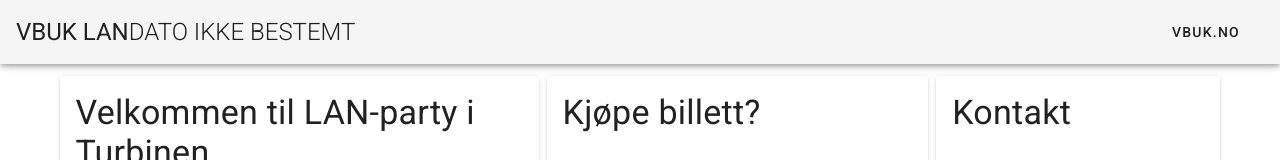
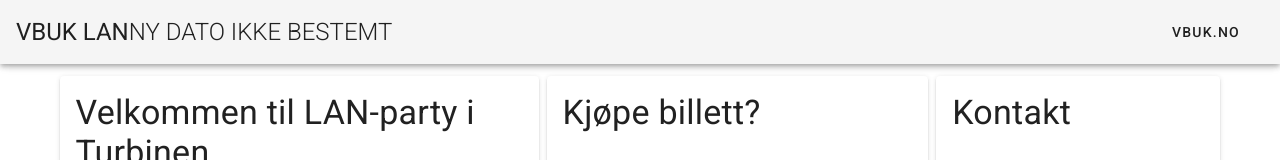
Before and after one commit to senikk/vbuklan, a Vue app: page / in a window 1280 px wide. Shown: the top 160 px of the page. Built offline with nearby package versions, Linux system fonts and the light colour scheme.

Commit message:
some more information

```diff
--- a/src/App.vue
+++ b/src/App.vue
@@ -3,7 +3,7 @@
     <v-app-bar app>
       <v-toolbar-title class="headline text-uppercase">
         <span>VBUK LAN</span>
-        <span class="font-weight-light">dato ikke bestemt</span>
+        <span class="font-weight-light">ny dato ikke bestemt</span>
       </v-toolbar-title>
       <v-spacer></v-spacer>
       <v-btn text href="https://vbuk.no" target="_blank">
```
